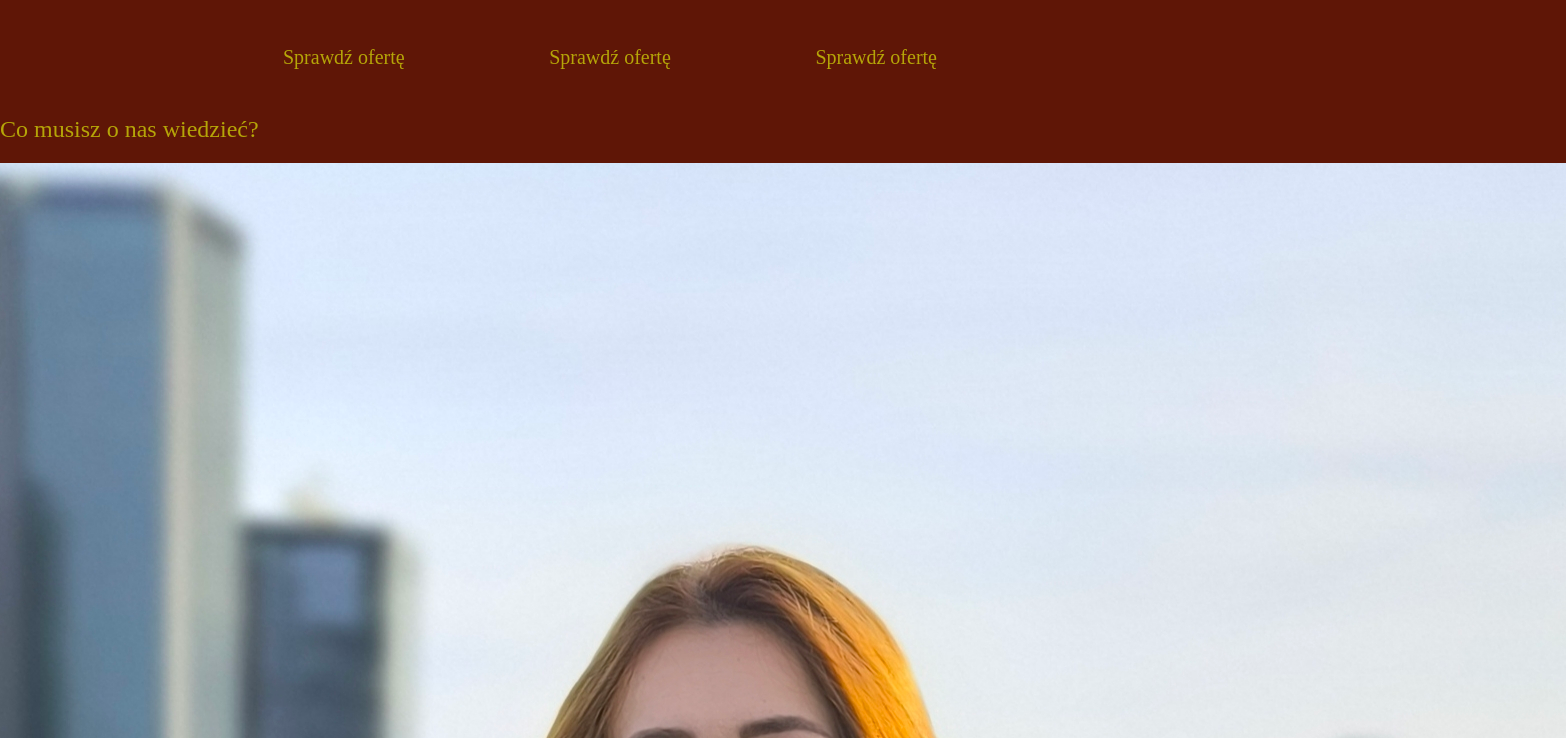
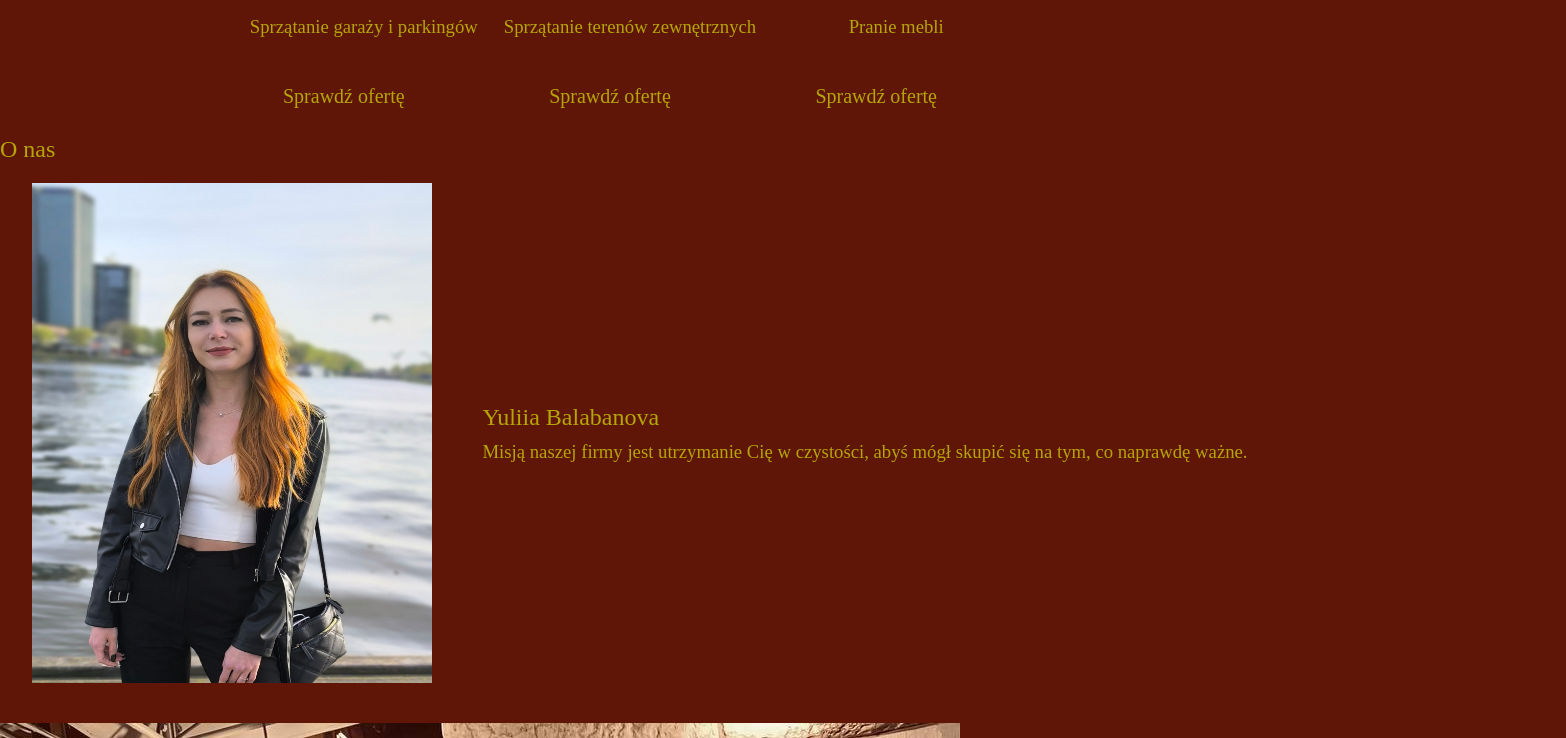
Before and after one commit to Qu4ckyy/KingsOfCleaning, a React (Create React App) app in the folder kingsofcleaning/: page / in a window 1280 px wide. Shown: the part 1278-2016 px from the top of the page, 1566 px wide, since content can reach past the window. Built offline with nearby package versions, Linux system fonts and the light colour scheme.

Commit message:
wstępna stylizacja About Us

```diff
--- a/kingsofcleaning/src/MainPage/MainPage.jsx
+++ b/kingsofcleaning/src/MainPage/MainPage.jsx
@@ -75,17 +75,23 @@ const MainPage = () => {
             </div>
         </div>
         <div id="AboutUs" className="AboutUs">
-            <img src="" alt="" />
-            <h2>Co musisz o nas wiedzieć?</h2>
-            <div>
+            <h2>O nas</h2>
+            <div className="Yuliia">
                 <img src="IMG_20240804_113919.jpg" alt="" />
+            <div className="text-container">
+                <h2>Yuliia Balabanova</h2>
                 <h3>Misją naszej firmy jest utrzymanie Cię w czystości, abyś mógł skupić się na tym, co naprawdę ważne.</h3>
             </div>
-            <div>
-                <img src="photo_5879684588001937033_y.jpg" alt="" />
+        </div>
+        <div className="Vasiliy">
+            <img src="photo_5879684588001937033_y.jpg" alt="" />
+            <div className="text-container">
+                <h2>Vasiliy Fuklev</h2>
                 <h3>Korzystanie z usług firmy sprzątającej to inwestycja w Twoje zdrowie, czas i komfort.</h3>
+                </div>
             </div>
         </div>
+
 
         <div id="refrences" className="refrences">
             <div>
--- a/kingsofcleaning/src/MainPage/MainPage.scss
+++ b/kingsofcleaning/src/MainPage/MainPage.scss
@@ -80,6 +80,10 @@ font-family: "Crimson Text", serif;
         }
 
     }
+    h1 {
+        margin-left: 840px;
+        margin-bottom: 60px;
+    }
 
     .services2 {
         display: flex;
@@ -120,4 +124,47 @@ font-family: "Crimson Text", serif;
         }
     }
 
+    .AboutUs {
+        .Yuliia {
+            display: flex;
+            justify-content: center;
+            align-items: center;
+            flex-direction: row;
+            margin-bottom: 40px;
+
+            img {
+                width: 400px;
+                height: 500px;
+                margin-right: 50px;
+            }
+        .Vasiliy {
+            display: flex;
+            justify-content: center;
+            align-items: center;
+            flex-direction: row;
+            margin-bottom: 40px;
+
+            img {
+                width: 400px;
+                height: 500px;
+                margin-right: 50px;
+                }
+            }
+
+            .text-container {
+                display: flex;
+                flex-direction: column;
+                justify-content: center;
+
+                h2 {
+                    margin: 0 0 10px 0;
+                }
+
+                h3 {
+                    margin: 0;
+                }
+            }
+        }
+    }
+
 }
```
